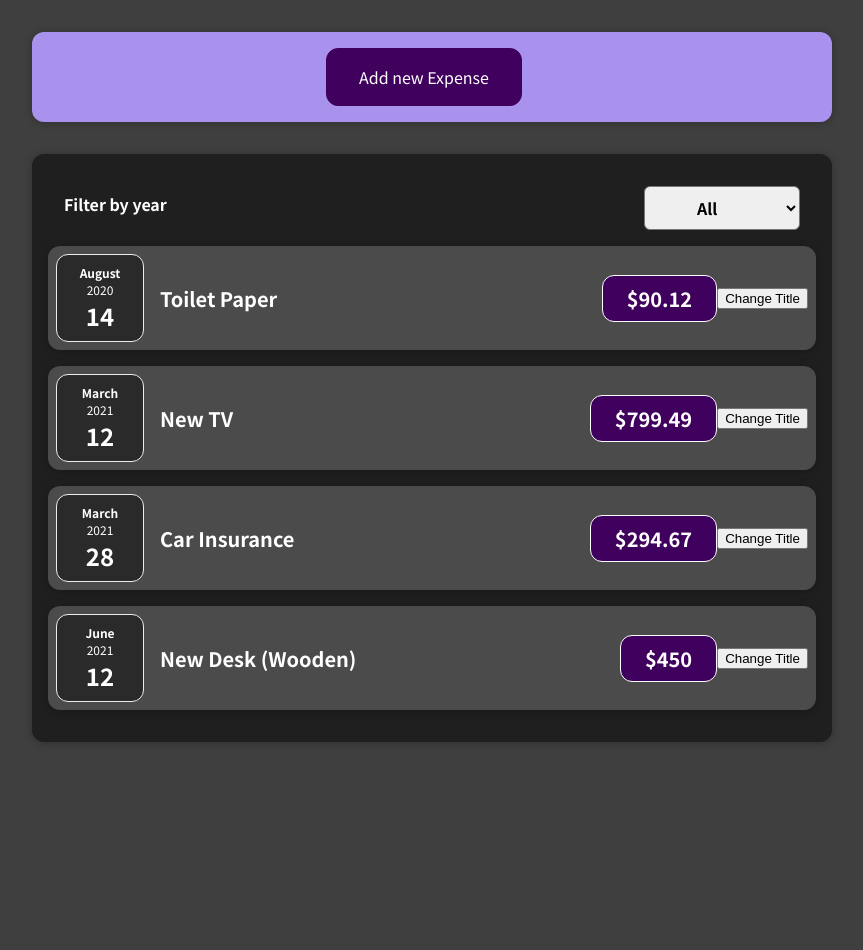
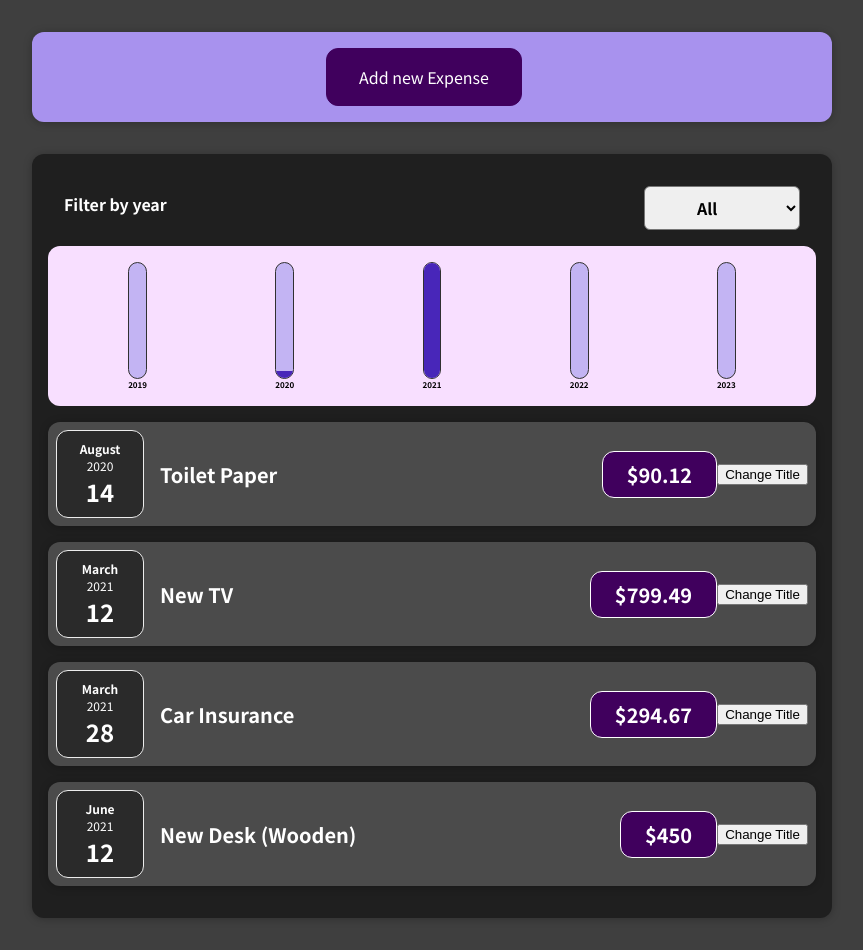
Before and after one commit to alissoneear/course-react, a React (Create React App) app: page / in a window 1280 px wide. Shown: the whole page, without its empty margins (208-1071 px from the left). Before the commit the page ends 800 px from the top, so only its background shows below. Built offline with nearby package versions, Linux system fonts and the light colour scheme.

Commit message:
Charts finished with Chart by years

```diff
--- a/src/components/Chart/Chart.js
+++ b/src/components/Chart/Chart.js
@@ -3,13 +3,15 @@ import './Chart.css';
 import { ChartBar } from './ChartBar'
 
 export const Chart = (props) => {
+    const dataPointValues = props.dataPoints.map(x => x.value);
+    const totalMaximum = Math.max(...dataPointValues);
     return <div className='chart'>
         {props.dataPoints.map(dataPoint =>
             <ChartBar
                 key={dataPoint.label}
                 label={dataPoint.label}
                 value={dataPoint.value}
-                maxValue={null}
+                maxValue={totalMaximum}
             />
         )}
     </div>
--- a/src/components/Chart/ChartBar.js
+++ b/src/components/Chart/ChartBar.js
@@ -3,7 +3,7 @@ import './ChartBar.css';
 
 export const ChartBar = (props) => {
     let barFillHeight = "0%";
-    if (props.max > 0) {
+    if (props.maxValue > 0) {
         barFillHeight = Math.round(
             (props.value / props.maxValue) * 100
         ) + "%";
--- a/src/components/Expenses/ExpenseView.js
+++ b/src/components/Expenses/ExpenseView.js
@@ -3,6 +3,8 @@ import "./ExpenseView.css";
 import { Card } from "../UI/Card";
 import { ExpensesFilter } from "./ExpensesFilter";
 import { ExpensesList } from './ExpensesList';
+import { ExpensesChart } from './ExpensesChart';
+import { ExpensesChartYears } from './ExpensesChartYears';
 
 export const ExpenseView = (props) => {
     const [filteredYear, setFilteredYear] = useState("all");
@@ -16,9 +18,19 @@ export const ExpenseView = (props) => {
 
     const selectedAllYearsOrNot = () => {
         if (filteredYear === "all") {
-            return <ExpensesList items={props.items} />
+            return (
+                <div>
+                    <ExpensesChartYears expenses={props.items} />
+                    <ExpensesList items={props.items} />
+                </div>
+            )
         } else {
-            return <ExpensesList items={filteredExpenses} />
+            return (
+                <div>
+                    <ExpensesChart expenses={filteredExpenses} />
+                    <ExpensesList items={filteredExpenses} />
+                </div>
+            )
         }
     }
     return (
--- /dev/null
+++ b/src/components/Expenses/ExpensesChart.js
@@ -0,0 +1,24 @@
+import React from 'react';
+import { Chart } from '../Chart/Chart';
+
+export const ExpensesChart = (props) => {
+    const chartDataPoints = [
+        { label: "Jan", value: 0 },
+        { label: "Feb", value: 0 },
+        { label: "Mar", value: 0 },
+        { label: "Apr", value: 0 },
+        { label: "May", value: 0 },
+        { label: "Jun", value: 0 },
+        { label: "Jul", value: 0 },
+        { label: "Aug", value: 0 },
+        { label: "Sep", value: 0 },
+        { label: "Oct", value: 0 },
+        { label: "Nov", value: 0 },
+        { label: "Dec", value: 0 },
+    ];
+    for (const expense of props.expenses) {
+        const expenseMonth = expense.date.getMonth();
+        chartDataPoints[expenseMonth].value += expense.amount;
+    }
+    return <Chart dataPoints={chartDataPoints} />
+}
--- /dev/null
+++ b/src/components/Expenses/ExpensesChartYears.js
@@ -0,0 +1,33 @@
+import React from 'react';
+import { Chart } from '../Chart/Chart';
+
+export const ExpensesChartYears = (props) => {
+    const chartDataPoints = [
+        { label: "2019", value: 0 },
+        { label: "2020", value: 0 },
+        { label: "2021", value: 0 },
+        { label: "2022", value: 0 },
+        { label: "2023", value: 0 },
+    ];
+    for (const expense of props.expenses) {
+        switch (expense.date.getFullYear()) {
+            case 2019:
+                chartDataPoints[0].value += expense.amount;
+                break;
+            case 2020:
+                chartDataPoints[1].value += expense.amount;
+                break;
+            case 2021:
+                chartDataPoints[2].value += expense.amount;
+                break;
+            case 2022:
+                chartDataPoints[3].value += expense.amount;
+                break;
+            case 2023:
+                chartDataPoints[4].value += expense.amount;
+                break;
+            default: break;
+        }
+    }
+    return <Chart dataPoints={chartDataPoints} />
+}
--- a/src/components/NewExpense/ExpenseForm.js
+++ b/src/components/NewExpense/ExpenseForm.js
@@ -26,7 +26,7 @@ export const ExpenseForm = (props) => {
         event.preventDefault();
         const expenseData = {
             title: enteredTitle,
-            amount: enteredAmount,
+            amount: +enteredAmount,
             date: new Date(enteredDate)
         };
         props.onSaveExpenseData(expenseData);
```
